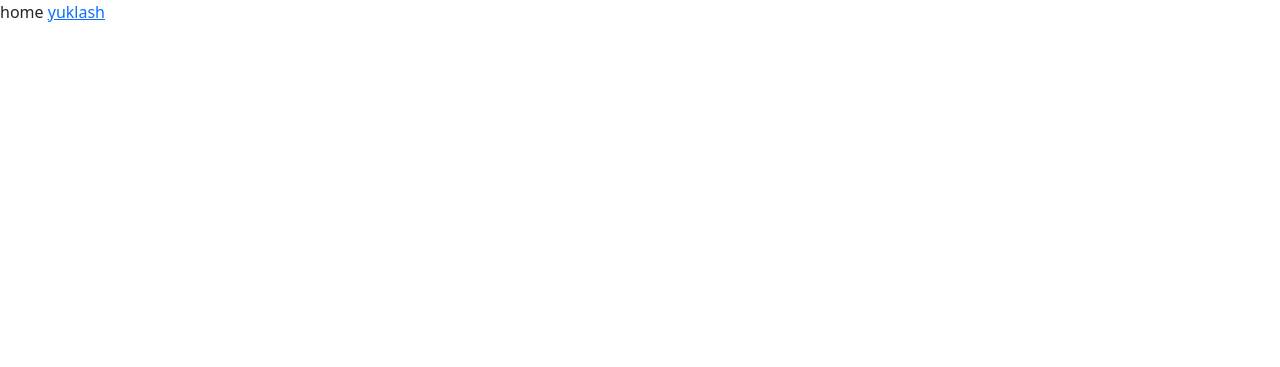
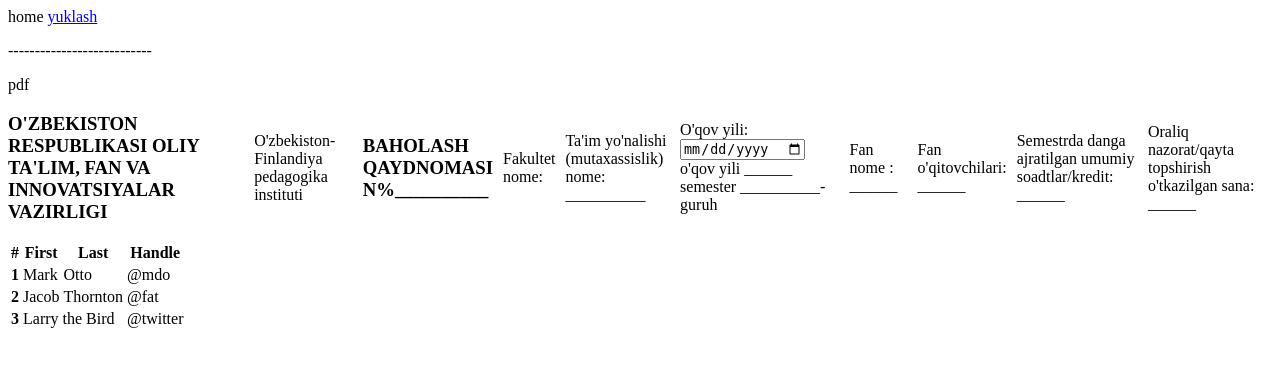
Before and after one commit to AsadbekNurmamatov2002/django-pdf, a Django app: page / in a window 1280 px wide. Before the commit the part shown is almost empty. Shown: the top 367 px of the page. Run offline with Django 5.2, Linux system fonts and the light colour scheme.

Commit message:
my commit

```diff
--- /dev/null
+++ b/app/static/style.css
@@ -0,0 +1,7 @@
+
+
+.contaner{
+    display: flex;
+    gap: 10px;
+    align-items: center;
+}
--- a/app/templates/_base.html
+++ b/app/templates/_base.html
@@ -1,5 +1,5 @@
 <!DOCTYPE html>
-
+{% load static %}
 <html lang="en">
 
 <head>
@@ -7,10 +7,10 @@
   <meta charset="UTF-8">
 
   <meta name="viewport" content="width=device-width, initial-scale=1.0">
-
+   <link rel="{% static 'style.css' %}" />
     {% block title %}
     {% endblock title %}
-    <link href="https://cdn.jsdelivr.net/npm/bootstrap@5.0.2/dist/css/bootstrap.min.css" rel="stylesheet" integrity="sha384-EVSTQN3/azprG1Anm3QDgpJLIm9Nao0Yz1ztcQTwFspd3yD65VohhpuuCOmLASjC" crossorigin="anonymous">
+    <link rel="stylesheet" type="text/css" href="{% static 'style.css' %}">
     </head>
 
 <body>
--- a/app/templates/home.html
+++ b/app/templates/home.html
@@ -5,4 +5,12 @@
 
 
 <a href="{% url "pdffile" %}"> yuklash</a>
+
+
+
+
+<p>---------------------------</p>
+
+{% include "index.html" %}
+
 {% endblock content %}
--- a/app/templates/index.html
+++ b/app/templates/index.html
@@ -4,6 +4,7 @@
 {% endblock title %}
 
 {% block content %}
+     <div class="contaner">
     <h3>O'ZBEKISTON RESPUBLIKASI OLIY TA'LIM, FAN VA INNOVATSIYALAR VAZIRLIGI</h3>
     <p>O'zbekiston-Finlandiya pedagogika instituti<p>
     <h3>BAHOLASH QAYDNOMASI N%__________</h3>
@@ -15,6 +16,7 @@
     <p>Fan o'qitovchilari: ______</p>
     <p> Semestrda danga ajratilgan umumiy soadtlar/kredit: ______</p>
     <p> Oraliq nazorat/qayta topshirish o'tkazilgan sana: ______<p>
+    </div>
         <table class="table table-hover">
             <thead>
                 <tr>
@@ -44,4 +46,5 @@
                 </tr>
               </tbody>
         </table>
+
 {% endblock content %}
```
